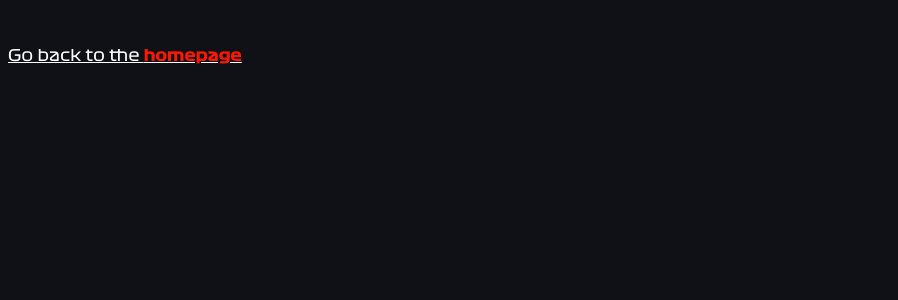
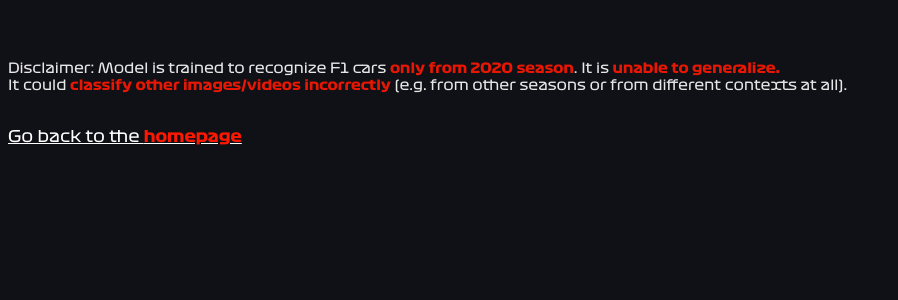
Before and after one commit to azawalich/formula-one-recognition-model, a FastAPI app: template templates/predict.html in a window 1280 px wide; the page is wider, and only the part inside the window is pictured. Shown: the top 300 px of that part, without its empty margins (0-898 px from the left). Run offline with FastAPI, Linux system fonts and the light colour scheme; the template is opened without the code that fills it, so the values that code supplies are empty; some libraries are stand-ins or nearby versions.

Commit message:
improving UX mostly

```diff
--- a/assets/functions.py
+++ b/assets/functions.py
@@ -78,6 +78,9 @@ def predict_video(filepath, roboflow_model, tracker_byte, annotator_box):
     target_content_path = "./static/temp_file_annotated.mp4"
     target_image_path = "./static/temp_file_annotated.jpg"
     # process the whole video
+
+    #TODO: this creation of a video file desperately nneds fixing to enable its' embedding
+
     sv.process_video(
         source_path = filepath,
         target_path = target_content_path,
@@ -92,6 +95,7 @@ def predict_video(filepath, roboflow_model, tracker_byte, annotator_box):
         for frame in frames_generator:
             sink.write_frame(frame=frame)
             if os.path.exists(target_image_path) == False:
+                #TODO: could improve choice of video frame
                 cv2.imwrite(target_image_path, frame)
 
     return target_content_path
--- a/main.py
+++ b/main.py
@@ -21,7 +21,8 @@ app.mount(
 )
 
 templates = Jinja2Templates(directory="templates")
-api_key_gp = os.environ['ROBOFLOW_API_KEY']
+# api_key_gp = os.environ['ROBOFLOW_API_KEY']
+api_key_gp = "rXEt6FwM5uzppisJT2IF"
 
 files = {
     item: os.path.join('static', item)
@@ -41,6 +42,8 @@ box_annotator = sv.BoxAnnotator(
     text_scale=cst.thickness,
     color=cst.colors_palette
 )
+
+#TODO: could create endpoint with API response only
 
 @app.get("/healthcheck")
 async def root():
--- a/static/style.css
+++ b/static/style.css
@@ -86,6 +86,21 @@ b {
   height: 80px;
 }
 
+#wrapper-predict {
+  float: left;
+  width: 1800px;
+}
+
+#results {
+  width: 850px;
+  float: left;
+}
+
+#submission {
+  width: 850px;
+  float: left;
+}
+
 .lds-ring {
   /* change color here */
   color: #ff1801;
--- a/templates/index.html
+++ b/templates/index.html
@@ -1,7 +1,7 @@
 <html>
   <head>
     <title>Formula 1 Model for Cars Recognition - Homepage</title>
-    <meta http-equiv="Content-Security-Policy" content="upgrade-insecure-requests">
+    <!-- <meta http-equiv="Content-Security-Policy" content="upgrade-insecure-requests"> -->
     <link rel="stylesheet" href="{{ url_for('static', path='style.css') }}">
     <script src="https://ajax.googleapis.com/ajax/libs/jquery/3.7.1/jquery.min.js"></script>
     <script src="{{ url_for('static', path='script.js') }}"></script>
--- a/templates/predict.html
+++ b/templates/predict.html
@@ -4,7 +4,7 @@
     <meta charset="UTF-8">
     <meta http-equiv="X-UA-Compatible" content="IE=edge">
     <meta name="viewport" content="width=device-width, initial-scale=1.0">
-    <meta http-equiv="Content-Security-Policy" content="upgrade-insecure-requests">
+    <!-- <meta http-equiv="Content-Security-Policy" content="upgrade-insecure-requests"> -->
     <link href="//vjs.zencdn.net/7.14.3/video-js.css" rel="stylesheet">
     <link href="https://unpkg.com/@videojs/themes@1/dist/city/index.css" rel="stylesheet" />
     <link rel="stylesheet" href="{{ url_for('static', path='style.css') }}">
@@ -12,13 +12,14 @@
     <script src="{{ url_for('static', path='script.js') }}"></script>
   </head>
   <body>
+    <div id="wrapper-predict">
+      <div id="results">
         {% if is_image == 1 %}
         <h1><b>Formula 1</b> Model for Cars Recognition - <b>Annotated Image</b></h1>
           <img src="{{ url_for('static', path=content_filepath) }}" />
         {% endif %}
         {% if is_video == 1 %}
         <h1><b>Formula 1</b> Model for Cars Recognition - <b>Annotated Video</b></h1>
-    <a href="/get_video/{{video.name}}">Download your <b>annotated video</b></a>
         <div class="video_js">
           <video id="example_video_1" width="710" height="400" class="video-js  vjs-theme-city vjs-big-play-centered" controls
              preload="auto" width="640" height="264" data-viblast-key="N8FjNTQ3NDdhZqZhNGI5NWU5ZTI=">
@@ -30,10 +31,19 @@
         <script>
             videojs('#example_video_1', {}, function () { });
         </script>
-    <h1><b>Formula 1</b> Model for Cars Recognition - <b>Annotated Video Frame</b></h1>
-    <img src="{{ url_for('static', path='temp_file_annotated.jpg') }}" width="1280" height="720" />
+        <a href="/get_video/{{video.name}}">Download your <b>annotated video</b></a>
         {% endif %}
         <br /><br />
+        <p>Disclaimer: Model is trained to recognize F1 cars <b>only from 2020 season</b>. It is <b>unable to generalize.</b><br /> It could <b>classify other images/videos incorrectly</b> (e.g. from other seasons or from different contexts at all).</p>
+        <br />
         <a href="/">Go back to the <b>homepage</b></a>
+      </div>
+      {% if is_video == 1 %}
+      <div id="submission">
+        <h1><b>Formula 1</b> Model for Cars Recognition - <b>Annotated Video Frame</b></h1>
+        <img src="{{ url_for('static', path='temp_file_annotated.jpg') }}" width="960" height="540" />
+      </div>
+      {% endif %}
+    </div>
   </body>
 </html>
```
Also changed, not shown: README.md, 1 other file. Lines whose indentation alone changed are shown as unchanged.
